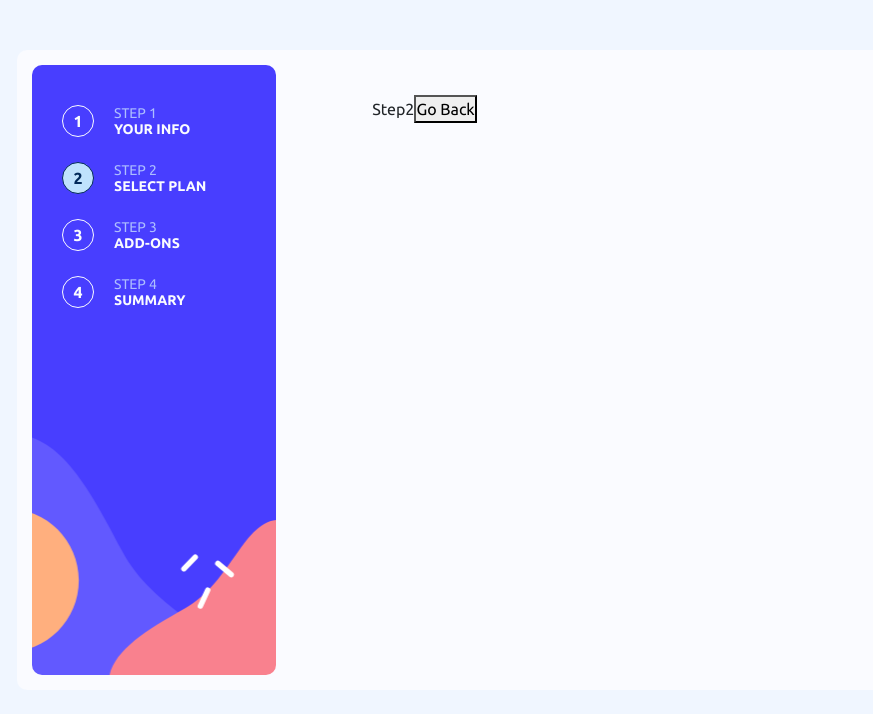
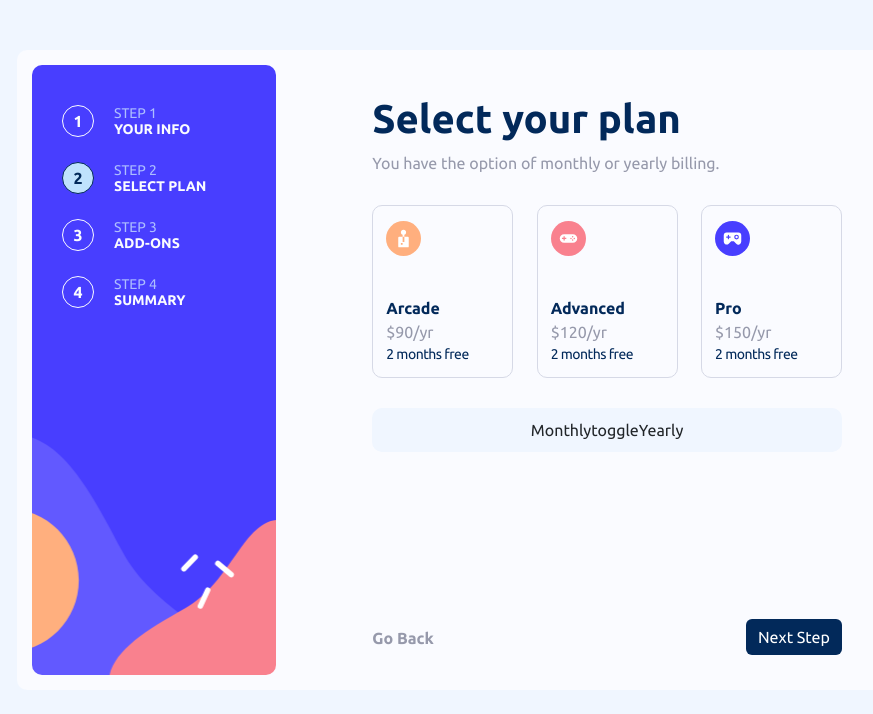
Before and after one commit to Maxim-Pv/multi-step-form, a React (Create React App) app: page /step2 in a window 1280 px wide. Shown: the top 714 px of the page, without its empty margins (173-1046 px from the left). Built offline with nearby package versions, Linux system fonts and the light colour scheme.

Commit message:
develop styles plan page

```diff
--- a/src/components/Step1.jsx
+++ b/src/components/Step1.jsx
@@ -43,7 +43,7 @@ const Step1 = () => {
 
 
   return (
-      <div className="step1-content">
+      <div className="step-content">
         <div>
           <h1 className="title">Personal info</h1>
           <p className="description">Please provide your name, email address, and phone number.</p>
--- a/src/components/Step2.jsx
+++ b/src/components/Step2.jsx
@@ -1,13 +1,47 @@
 import React from 'react'
 import { useNavigate } from 'react-router-dom'
+import Button from 'react-bootstrap/Button';
 
 const Step2 = () => {
   const navigate = useNavigate()
 
   return (
-    <div className="step1-content">
-      Step2
-      <button onClick={() => navigate(-1)}>Go Back</button>
+    <div className="step-content">
+      <div>
+        <h1 className="title">Select your plan</h1>
+        <p className="description">You have the option of monthly or yearly billing.</p>
+      </div>
+      <div className='plans'>
+        <div className='plan'>
+          <span className='plan-img img1'></span>
+          <strong>Arcade</strong>
+          <span className='price'>$90/yr</span>
+          <span className='discount'>2 months free</span>
+        </div>
+        <div className='plan'>
+          <span className='plan-img img2'></span>
+          <strong>Advanced</strong>
+          <span className='price'>$120/yr</span>
+          <span className='discount'>2 months free</span>
+        </div>
+        <div className='plan'>
+          <span className='plan-img img3'></span>
+          <strong>Pro</strong>
+          <span className='price'>$150/yr</span>
+          <span className='discount'>2 months free</span>
+        </div>
+      </div>
+
+      <div className='toggle'>
+        <span>Monthly</span>
+        <span className='toggle-switch'>toggle</span>
+        <span>Yearly</span>
+      </div>
+
+      <button className='btn-back' onClick={() => navigate(-1)}>Go Back</button>
+      <Button variant="primary" type="submit">
+            Next Step
+      </Button>
     </div>
   )
 }
--- /dev/null
+++ b/src/styles/components/_step2.scss
@@ -0,0 +1,83 @@
+@import "../colors";
+
+.plans {
+  display: flex;
+  flex-direction: row;
+  justify-content: space-between;
+  margin-top: 30px;
+  margin-bottom: 30px;
+}
+
+.plan {
+  width: 30%;
+  display: flex;
+  flex-direction: column;
+  align-items: start;
+  padding: 15px 13px 12px 13px;
+  border: 1px solid $Light-gray;
+  border-radius: 10px;
+  color: $Marine-blue;
+}
+
+.plan-img {
+  width: 35px;
+  height: 35px;
+  margin-bottom: 40px;
+}
+
+.img1 {
+  background: url(../../assets/images/icon-arcade.svg) no-repeat;
+  background-size: cover;
+  background-position: center;
+}
+
+.img2 {
+  background: url(../../assets/images/icon-advanced.svg) no-repeat;
+  background-size: cover;
+  background-position: center;
+}
+
+.img3 {
+  background: url(../../assets/images/icon-pro.svg) no-repeat;
+  background-size: cover;
+  background-position: center;
+}
+
+.price {
+  color: $Cool-gray;
+}
+
+.discount {
+  font-size: 14px;
+  letter-spacing: -.5px;
+}
+
+.btn-back {
+  position: absolute;
+  bottom: 5px;
+  left: 0;
+  background-color: inherit;
+  border: none;
+  font-weight: 600;
+  color: $Cool-gray;
+  cursor: pointer;
+  transition: color .3s ease;
+}
+
+.btn-back:hover {
+  color: $Marine-blue;
+}
+
+.toggle {
+  width: 100%;
+  padding: 10px;
+  display: flex;
+  justify-content: center;
+  background-color: $Magnolia;
+  border-radius: 10px;
+}
+
+.activePlan {
+  border-color: $Purplish-blue;
+  background-color: $Magnolia;
+}
--- a/src/styles/main.css
+++ b/src/styles/main.css
@@ -1,17 +1,3 @@
-.step1-content {
-  width: 54%;
-  margin: 30px 60px 20px 0;
-  position: relative;
-}
-
-.title {
-  font-weight: 900;
-}
-
-.description {
-  color: hsl(231, 11%, 63%);
-}
-
 form {
   margin-top: 30px;
 }
@@ -77,6 +63,107 @@ form {
 
 .form-control::placeholder {
   color: hsl(231, 11%, 63%);
+}
+
+.plans {
+  display: -webkit-box;
+  display: -ms-flexbox;
+  display: flex;
+  -webkit-box-orient: horizontal;
+  -webkit-box-direction: normal;
+      -ms-flex-direction: row;
+          flex-direction: row;
+  -webkit-box-pack: justify;
+      -ms-flex-pack: justify;
+          justify-content: space-between;
+  margin-top: 30px;
+  margin-bottom: 30px;
+}
+
+.plan {
+  width: 30%;
+  display: -webkit-box;
+  display: -ms-flexbox;
+  display: flex;
+  -webkit-box-orient: vertical;
+  -webkit-box-direction: normal;
+      -ms-flex-direction: column;
+          flex-direction: column;
+  -webkit-box-align: start;
+      -ms-flex-align: start;
+          align-items: start;
+  padding: 15px 13px 12px 13px;
+  border: 1px solid hsl(229, 24%, 87%);
+  border-radius: 10px;
+  color: hsl(213, 96%, 18%);
+}
+
+.plan-img {
+  width: 35px;
+  height: 35px;
+  margin-bottom: 40px;
+}
+
+.img1 {
+  background: url(../../assets/images/icon-arcade.svg) no-repeat;
+  background-size: cover;
+  background-position: center;
+}
+
+.img2 {
+  background: url(../../assets/images/icon-advanced.svg) no-repeat;
+  background-size: cover;
+  background-position: center;
+}
+
+.img3 {
+  background: url(../../assets/images/icon-pro.svg) no-repeat;
+  background-size: cover;
+  background-position: center;
+}
+
+.price {
+  color: hsl(231, 11%, 63%);
+}
+
+.discount {
+  font-size: 14px;
+  letter-spacing: -0.5px;
+}
+
+.btn-back {
+  position: absolute;
+  bottom: 5px;
+  left: 0;
+  background-color: inherit;
+  border: none;
+  font-weight: 600;
+  color: hsl(231, 11%, 63%);
+  cursor: pointer;
+  -webkit-transition: color 0.3s ease;
+  transition: color 0.3s ease;
+}
+
+.btn-back:hover {
+  color: hsl(213, 96%, 18%);
+}
+
+.toggle {
+  width: 100%;
+  padding: 10px;
+  display: -webkit-box;
+  display: -ms-flexbox;
+  display: flex;
+  -webkit-box-pack: center;
+      -ms-flex-pack: center;
+          justify-content: center;
+  background-color: hsl(217, 100%, 97%);
+  border-radius: 10px;
+}
+
+.activePlan {
+  border-color: hsl(243, 100%, 62%);
+  background-color: hsl(217, 100%, 97%);
 }
 
 .steps-nav {
@@ -188,6 +275,17 @@ body {
   background-color: hsl(231, 100%, 99%);
 }
 
+.step-content {
+  width: 54%;
+  margin: 30px 60px 20px 0;
+  position: relative;
+}
+
 .title {
+  font-weight: 900;
   color: hsl(213, 96%, 18%);
 }
+
+.description {
+  color: hsl(231, 11%, 63%);
+}
--- a/src/styles/main.scss
+++ b/src/styles/main.scss
@@ -1,4 +1,5 @@
 @import "./components/step1";
+@import "./components/step2";
 @import "./components/stepsNav";
 @import "./colors";
 
@@ -42,6 +43,17 @@ body {
   background-color: $Alabaster;
 }
 
+.step-content {
+  width: 54%;
+  margin: 30px 60px 20px 0;
+  position: relative;
+}
+
 .title {
+  font-weight: 900;
   color: $Marine-blue;
 }
+
+.description {
+  color: $Cool-gray;
+}
```
Also changed, not shown: src/styles/components/_step1.scss (+0 -14 lines).
